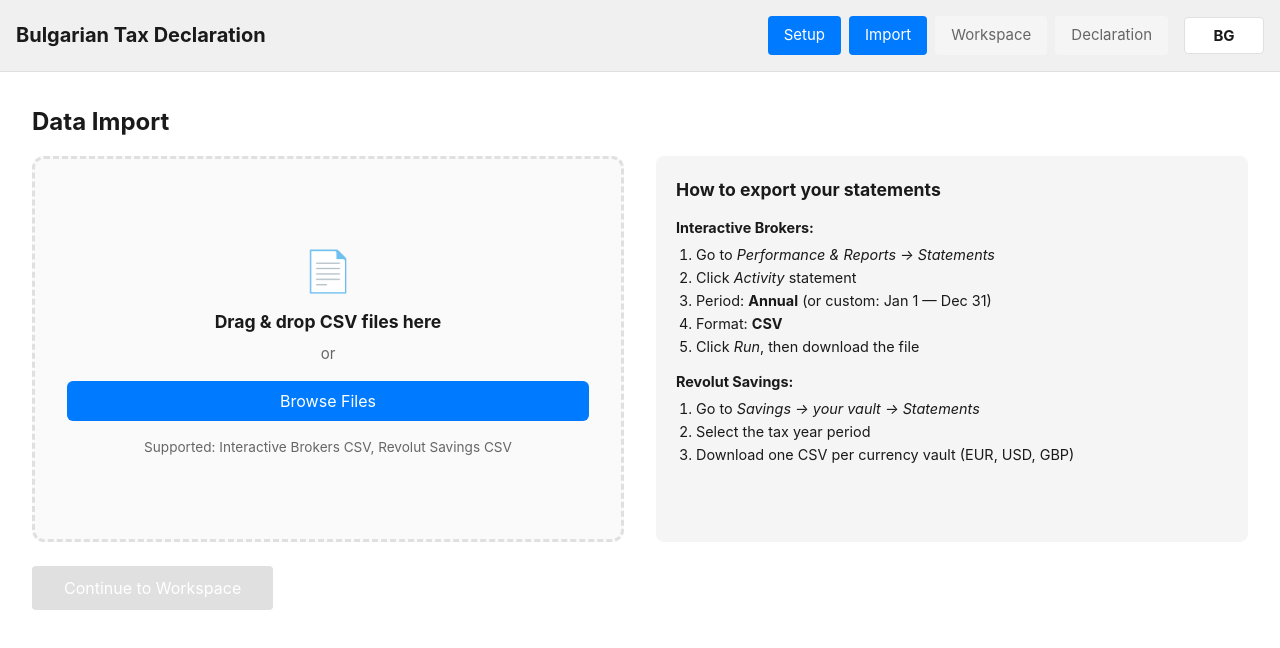
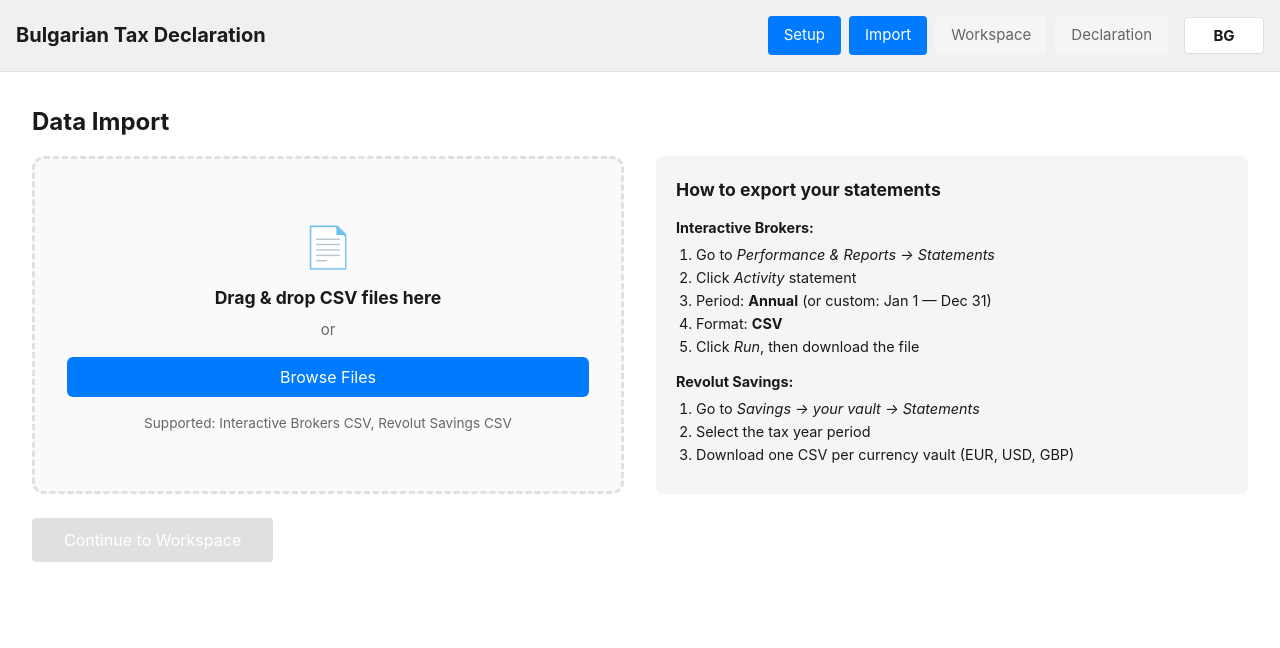
Before and after one commit to vtrifonov/bulgarian-tax-declaration, a React (Vite) app in the folder packages/ui/: page /#/import in a window 1280 px wide. Shown: the top 648 px of the page. Built offline with nearby package versions, Linux system fonts and the light colour scheme.

Commit message:
fix: reduce drop zone vertical padding

```diff
--- a/packages/ui/src/pages/Import.tsx
+++ b/packages/ui/src/pages/Import.tsx
@@ -219,7 +219,7 @@ export function Import() {
                         style={{
                             border: `3px dashed ${isDragOver ? 'var(--accent)' : 'var(--border)'}`,
                             borderRadius: '12px',
-                            padding: '3rem 2rem',
+                            padding: '1.5rem 2rem',
                             textAlign: 'center',
                             backgroundColor: isDragOver ? 'var(--drop-bg)' : 'var(--card-bg)',
                             cursor: 'pointer',
```
